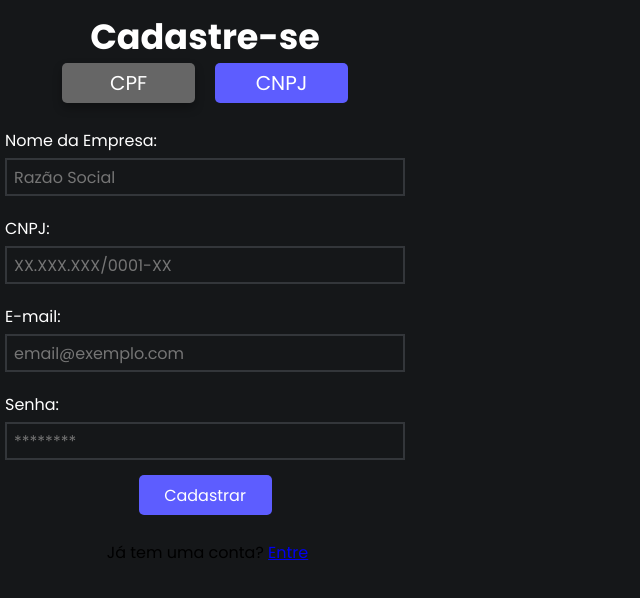
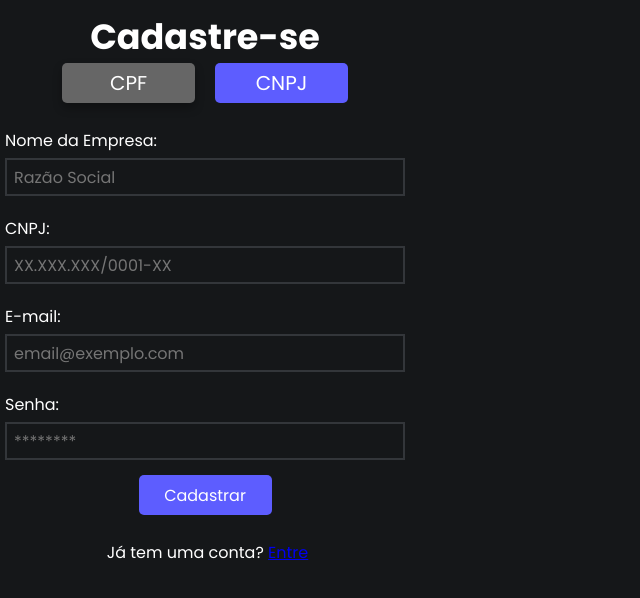
Before and after one commit to CodeSquirrel-API/RecrutaTech-FrontEnd, a Vue app: page /cadastroCNPJ in a window 1280 px wide. Shown: the top 598 px of the page, without its empty margins (0-640 px from the left). Built offline with nearby package versions, Linux system fonts and the light colour scheme.

Commit message:
detalhes
cores

```diff
--- a/src/views/CadastroCNPJ.vue
+++ b/src/views/CadastroCNPJ.vue
@@ -130,6 +130,7 @@ input{
   box-shadow: 0 5px 10px rgb(0,0,0,0.3);
 }
 .center {
+  color: #FFFFFF;
   display: flex;
   flex-direction: column;
   align-items: center;
--- a/src/views/CadastroCPF.vue
+++ b/src/views/CadastroCPF.vue
@@ -126,6 +126,7 @@ label {
   align-items: flex-start;
 }
 .center {
+  color: #FFFFFF;
   display: flex;
   flex-direction: column;
   align-items: center;
```
